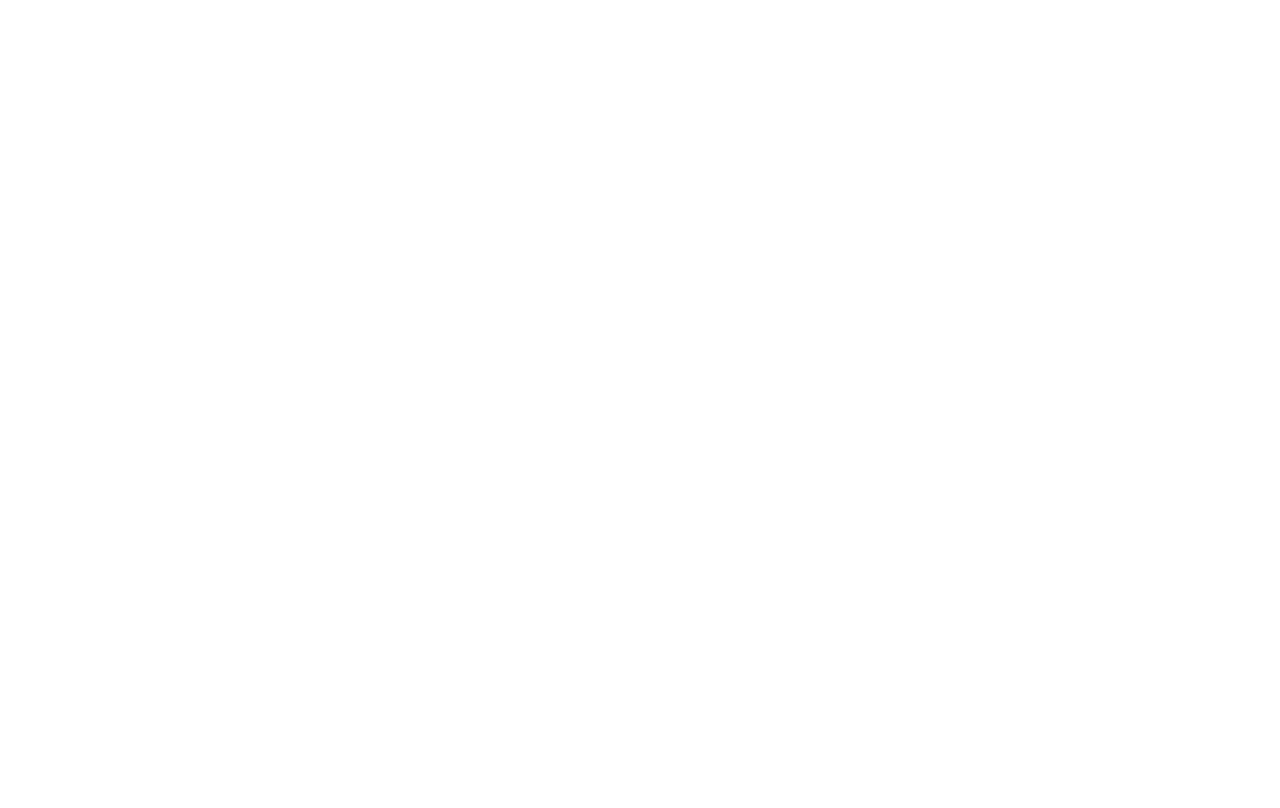
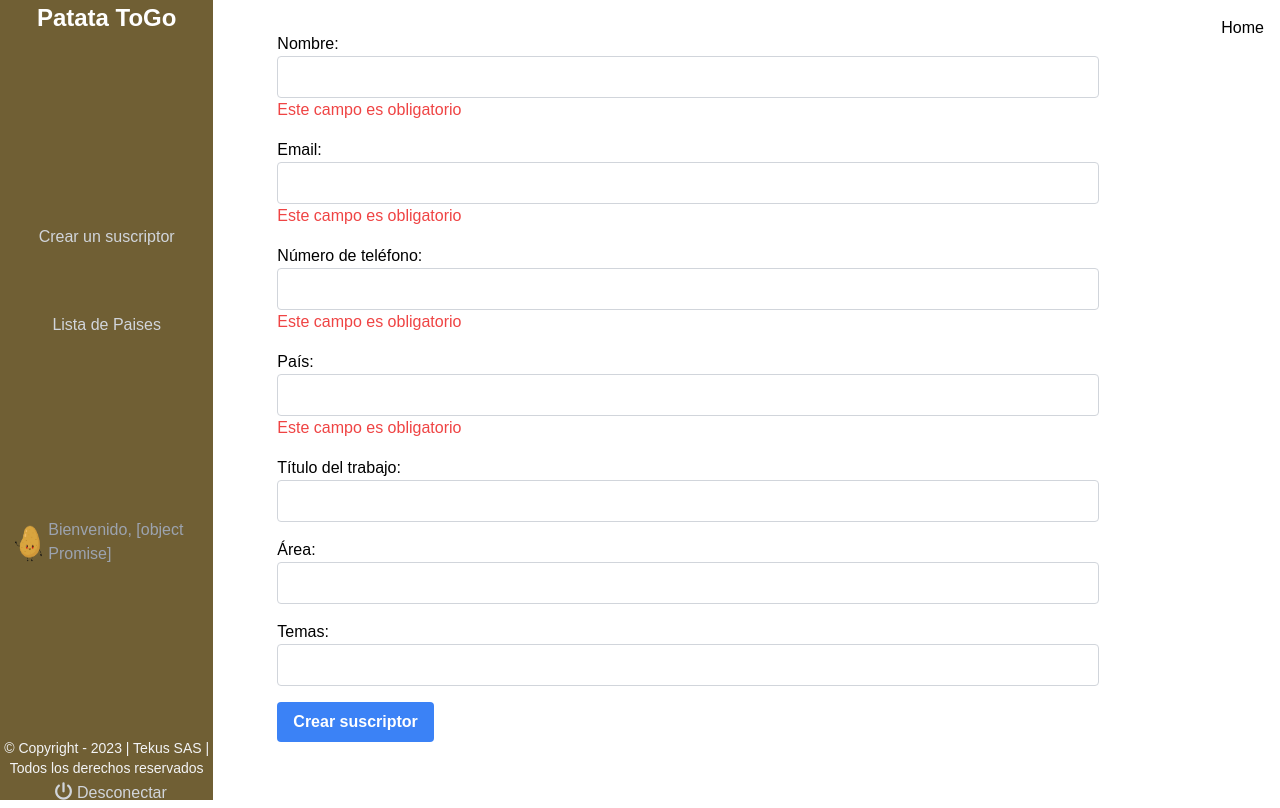
Before and after one commit to Zetah07/PatatasSuscribersToGo, an Angular app in the folder client/: page /create in a window 1280 px wide. Before the commit this address led to /. Built offline with nearby package versions, Linux system fonts and the light colour scheme.

Commit message:
create component

```diff
--- a/client/src/app/api.service.ts
+++ b/client/src/app/api.service.ts
@@ -71,7 +71,7 @@
     try {
       const response = await axios.post(`${this.baseUrl}/subscribers`, {
         Subscribers: subscribers,
-        headers: { Authorization: `Bearer ${this.token}` },
+        headers: { Authorization: `Bearer ${this.token}`}
       });
       return response.data;
     } catch (error) {
--- a/client/src/app/app-routing.module.ts
+++ b/client/src/app/app-routing.module.ts
@@ -2,11 +2,13 @@
 import { RouterModule, Routes } from '@angular/router';
 import { LoginComponent } from './users/login/login.component';
 import { DashboardComponent } from './dashboard/dashboard.component';
+import { CreateComponent } from './dashboard/create/create.component';
 
 const routes: Routes = [
   { path: '', redirectTo: 'login', pathMatch: 'full' },
   { path: 'login', component: LoginComponent },
-  { path: 'home', component: DashboardComponent}
+  { path: 'home', component: DashboardComponent},
+  { path: 'create', component: CreateComponent}
 ];
 
 @NgModule({
--- a/client/src/app/dashboard/create/create.component.html
+++ b/client/src/app/dashboard/create/create.component.html
@@ -1 +1,50 @@
-<p>create works!</p>
+<div class="flex">
+    <app-navbar class="w-1/6"></app-navbar>
+    <main class="main-content w-2/3 p-4 ml-12 flex flex-col">
+      <button class="home-button absolute top-4 right-4">Home</button>
+
+      <form [formGroup]="subscriberForm" (ngSubmit)="onSubmit()" class="mt-4">
+        <div class="mb-4">
+          <label for="nombre" class="block">Nombre:</label>
+          <input type="text" id="nombre" formControlName="nombre" required class="w-full border border-gray-300 rounded px-4 py-2">
+          <div *ngIf="subscriberForm?.get('nombre')?.errors?.['required']" class="text-red-500">Este campo es obligatorio</div>
+        </div>
+
+        <div class="mb-4">
+          <label for="email" class="block">Email:</label>
+          <input type="email" id="email" formControlName="email" required class="w-full border border-gray-300 rounded px-4 py-2">
+          <div *ngIf="subscriberForm?.get('email')?.errors?.['required']" class="text-red-500">Este campo es obligatorio</div>
+          <div *ngIf="subscriberForm?.get('email')?.errors?.['email']" class="text-red-500">El formato de email no es válido</div>
+        </div>
+
+        <div class="mb-4">
+          <label for="phoneNumber" class="block">Número de teléfono:</label>
+          <input type="text" id="phoneNumber" formControlName="phoneNumber" required class="w-full border border-gray-300 rounded px-4 py-2">
+          <div *ngIf="subscriberForm.get('phoneNumber')?.errors?.['required']" class="text-red-500">Este campo es obligatorio</div>
+        </div>
+
+        <div class="mb-4">
+          <label for="country" class="block">País:</label>
+          <input type="text" id="country" formControlName="country" required class="w-full border border-gray-300 rounded px-4 py-2">
+          <div *ngIf="subscriberForm.get('country')?.errors?.['required']" class="text-red-500">Este campo es obligatorio</div>
+        </div>
+
+        <div class="mb-4">
+          <label for="jobTitle" class="block">Título del trabajo:</label>
+          <input type="text" id="jobTitle" formControlName="jobTitle" class="w-full border border-gray-300 rounded px-4 py-2">
+        </div>
+
+        <div class="mb-4">
+          <label for="area" class="block">Área:</label>
+          <input type="text" id="area" formControlName="area" class="w-full border border-gray-300 rounded px-4 py-2">
+        </div>
+
+        <div class="mb-4">
+          <label for="topics" class="block">Temas:</label>
+          <input type="text" id="topics" formControlName="topics" class="w-full border border-gray-300 rounded px-4 py-2">
+        </div>
+
+        <button type="submit" [disabled]="subscriberForm.invalid" class="bg-blue-500 hover:bg-blue-600 text-white font-bold py-2 px-4 rounded">Crear suscriptor</button>
+      </form>
+    </main>
+  </div>
--- a/client/src/app/dashboard/create/create.component.ts
+++ b/client/src/app/dashboard/create/create.component.ts
@@ -1,10 +1,45 @@
-import { Component } from '@angular/core';
+import { Component, OnInit } from '@angular/core';
+import { FormBuilder, FormGroup, Validators } from '@angular/forms';
+import { ApiService } from 'src/app/api.service';
 
 @Component({
   selector: 'app-create',
   templateUrl: './create.component.html',
-  styleUrls: ['./create.component.css']
+  styleUrls: ['./create.component.css'],
 })
-export class CreateComponent {
+export class CreateComponent implements OnInit {
+  subscriberForm!: FormGroup;
+  isLoading: boolean = false;
 
+  constructor(
+    private formBuilder: FormBuilder,
+    private apiService: ApiService
+  ) {}
+
+  ngOnInit(): void {
+    this.subscriberForm = this.formBuilder.group({
+      nombre: ['', Validators.required],
+      email: ['', [Validators.required, Validators.email]],
+      phoneNumber: ['', Validators.required],
+      country: ['', Validators.required],
+      jobTitle: [''],
+      area: [''],
+      topics: [''],
+    });
+  }
+
+  onSubmit() {
+    this.isLoading = true;
+    if (this.subscriberForm?.valid) {
+      const formData = this.subscriberForm?.value;
+      this.apiService.createSubscribers(formData)
+      .then((response: any) => {
+        console.log('.then: response ', response);
+        this.isLoading = false;
+        this.subscriberForm?.reset();
+      })
+      } else{
+        console.error('Invalid form data');
+      }
+  }
 }
--- a/client/src/app/dashboard/dashboard.component.html
+++ b/client/src/app/dashboard/dashboard.component.html
@@ -1,12 +1,13 @@
-<div class="flex">
-  <app-navbar class="w-1/6"></app-navbar>
-  <main class="main-content w-2/3 p-4 ml-12 flex flex-col">
-    <h2 class="text-2xl font-bold mb-4">
+<div class="flex mx-auto">
+  <app-navbar></app-navbar>
+  <div class="overflow-y-auto max-h-screen w-full">
+    <main class="main-content p-4 flex flex-col">
+      <h2 class="text-2xl text-center font-bold mb-4 text-ColorNav">
         {{ "Lista de suscriptores" }}
       </h2>
       <table class="border-collapse w-full">
         <thead>
-        <tr>
+          <tr class="bg-slate-300 text-ColorNav">
             <th class="border px-4 py-2">ID</th>
             <th class="border px-4 py-2">Nombre</th>
           <th class="border px-4 py-2">Email</th>
@@ -14,14 +15,22 @@
         </tr>
       </thead>
       <tbody>
-        <tr *ngFor="let subscriber of subscriberDetails" class="border">
-          <td class="border px-4 py-2">{{ subscriber.Id }}</td>
+        <tr *ngFor="let subscriber of subscribers" class="border hover:bg-slate-200">
+          <td class="border px-4 py-2 hover:text-ColorHover">{{ subscriber.Id }}</td>
           <td class="border px-4 py-2">{{ subscriber.Name }}</td>
           <td class="border px-4 py-2">{{ subscriber.Email }}</td>
-          <td class="border px-4 py-2">
-            <button (click)="openModal(subscriber)" class="bg-blue-500 hover:bg-blue-700 text-white font-bold py-2 px-4 rounded">Ver detalles</button>
+          <td class="border px-4 py-2 text-center">
+            <button (click)="openModal(subscriber)" class="py-2 px-4 hover:text-ColorHover">
+              <i class="fa-regular fa-eye"></i>
+            </button>
             <span class="mx-2">|</span>
-            <button class="bg-green-500 hover:bg-green-700 text-white font-bold py-2 px-4 rounded">Actualizar</button>
+            <button class="py-2 px-4 hover:text-ColorNav">
+              <i class="fa-solid fa-pen"></i>
+            </button>
+            <span class="mx-2">|</span>
+            <button class="py-2 px-4 hover:text-ColorNav">
+              <i class="fa-solid fa-x"></i>
+            </button>
           </td>
         </tr>
       </tbody>
@@ -61,3 +70,4 @@
     </div>
   </main>
 </div>
+</div>
--- a/client/src/app/dashboard/dashboard.component.ts
+++ b/client/src/app/dashboard/dashboard.component.ts
@@ -1,4 +1,4 @@
-import { AfterViewInit, Component, OnInit, ViewChild } from '@angular/core';
+import { Component, OnInit, ViewChild } from '@angular/core';
 import { ApiService } from '../api.service';
 import { Router } from '@angular/router';
 
@@ -9,7 +9,7 @@
   styleUrls: ['./dashboard.component.css'],
 })
 
-export class DashboardComponent implements OnInit, AfterViewInit{
+export class DashboardComponent implements OnInit{
   @ViewChild('navbar') navbar: NavbarComponent | undefined;
 
   subscribers: any[] = [];
@@ -24,11 +24,6 @@
     this.getSubscribers();
   }
 
-  ngAfterViewInit(): void {
-    // Código que se ejecutará después de que se hayan inicializado las vistas
-    // Puedes acceder a los elementos del componente hijo aquí
-    // console.log('Navbar Component:', this.navbar);
-  }
 
 
   getSubscribers() {
--- a/client/src/app/dashboard/navbar/navbar.component.html
+++ b/client/src/app/dashboard/navbar/navbar.component.html
@@ -1,16 +1,14 @@
 <div class="container">
-    <aside class="sidebar bg-colorNav w-1/6 min-h-screen text-gray-300">
+    <aside class="sidebar min-h-screen text-gray-300">
         <h2 class="sidebar-title">Patata ToGo</h2>
         <div class="sidebar-content">
             <div class="sidebar-links">
                 <li class="sidebar-link">
-                    <a href="#" class="hover:text-yellow-500">Crear un suscriptor</a>
+                    <a routerLink="/create" class="hover:text-yellow-500">Crear un suscriptor</a>
                 </li>
+                <br/>
                 <li class="sidebar-link">
-                    <a href="#" class="hover:text-yellow-500">Borrar un suscriptor</a>
-                </li>
-                <li class="sidebar-link">
-                    <a href="#" class="hover:text-yellow-500">Lista de Paises</a>
+                    <a routerLink="/country" class="hover:text-yellow-500">Lista de Paises</a>
                 </li>
             </div>
             <!-- Perfil de usuario -->
--- a/client/tailwind.config.js
+++ b/client/tailwind.config.js
@@ -7,6 +7,7 @@
     extend: {
       colors:{
         'ColorNav': '#705f34',
+        'ColorHover': '#8e7b3a',
       }
     },
   },
```
Lines whose indentation alone changed are shown as unchanged.
